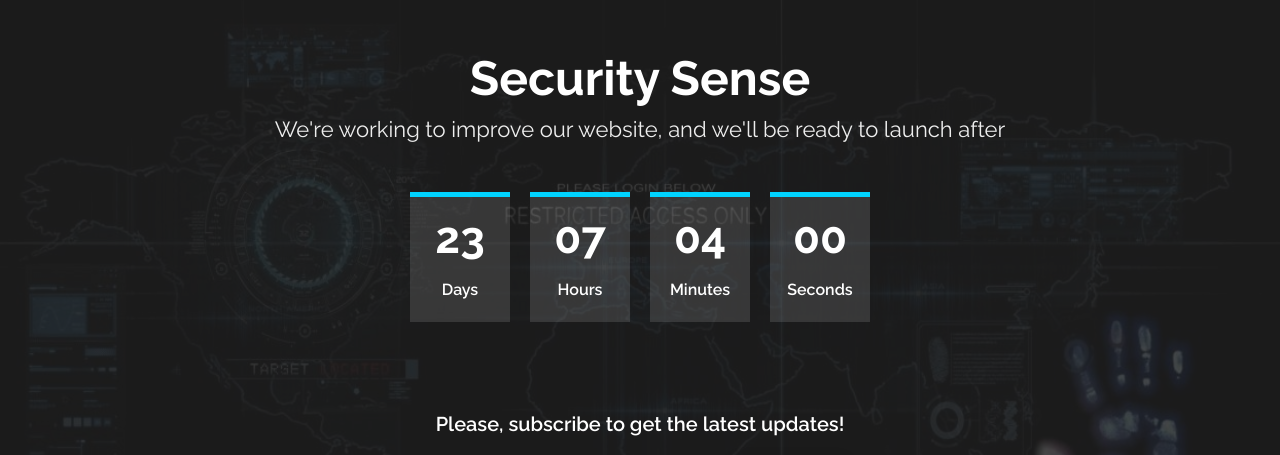
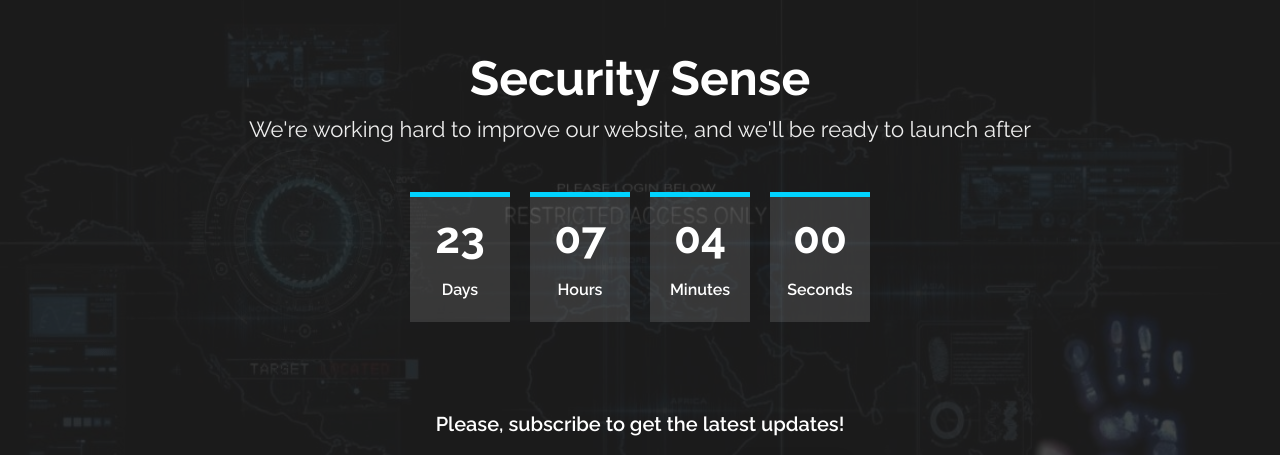
Before and after one commit to security-sense/security-sense, a plain HTML site: page index.html in a window 1280 px wide. Shown: the top 455 px of the page. Drawn offline with nearby package versions, Linux system fonts and the light colour scheme.

Commit message:
Second test for re-deploy

```diff
--- a/index.html
+++ b/index.html
@@ -37,7 +37,7 @@
     <div class="container d-flex flex-column align-items-center">
 
       <h1>Security Sense</h1>
-      <h2>We're working to improve our website, and we'll be ready to launch after</h2>
+      <h2>We're working hard to improve our website, and we'll be ready to launch after</h2>
       <div class="countdown d-flex justify-content-center" data-count="2020/12/30">
         <div>
           <h3>%D</h3>
```
